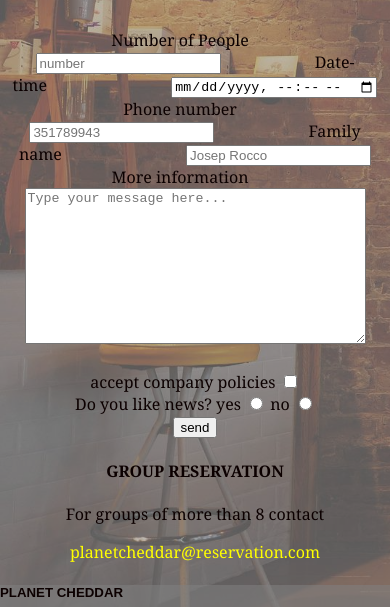
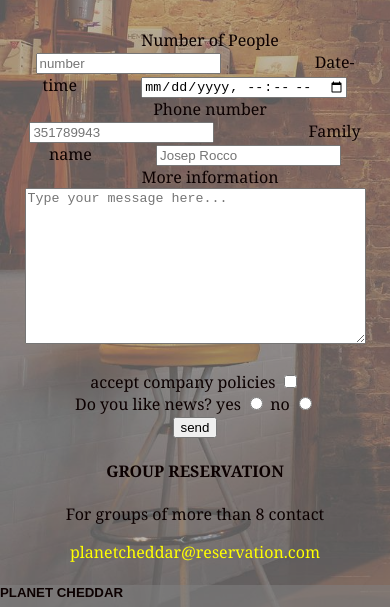
Before and after one commit to Mrocco96/First_repository, a website: page pages/reservation.html in a window 390 px wide. Shown: the part 237-844 px from the top of the page. Drawn offline with Linux system fonts and the light colour scheme.

Commit message:
desarollo web final 18/

```diff
--- a/scss/layout/_forms.scss
+++ b/scss/layout/_forms.scss
@@ -23,7 +23,8 @@
 
 @media (max-width:600px) {
 .text_f_r {
-    padding: 120px;
+
+    padding: 60px;
 
 
 }
```
Also changed, not shown: css/style.css, 1 other file.
